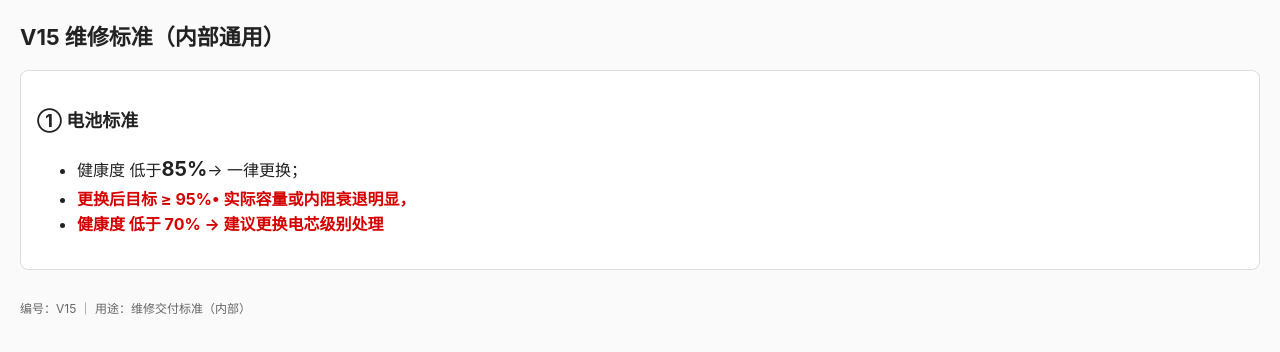
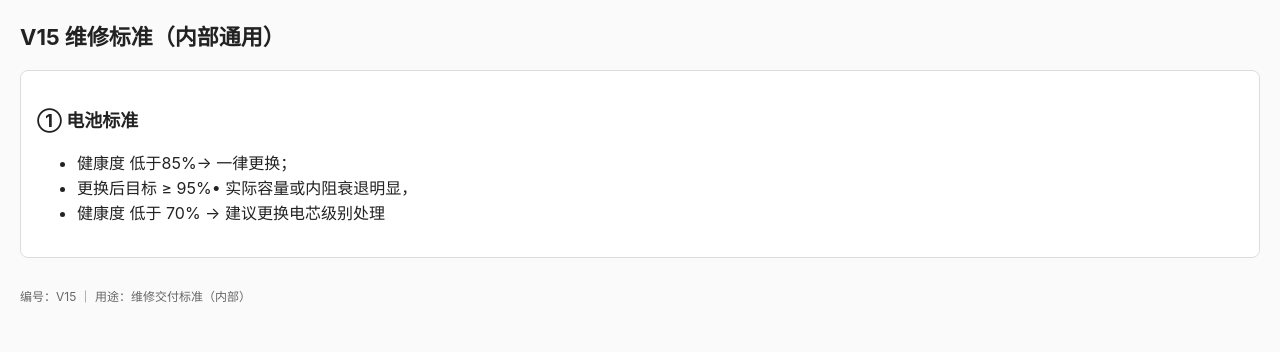
Before and after one commit to phstonex/iphone-panic-map, a plain HTML site: page v15.html in a window 1280 px wide. Drawn offline with Linux system fonts and the light colour scheme.

Commit message:
更新 V15 维修标准

```diff
--- a/v15.html
+++ b/v15.html
@@ -3,7 +3,7 @@
 <head>
 <meta charset="utf-8">
 <meta name="viewport" content="width=device-width, initial-scale=1">
-<title>V15 维修标准（摘要版）</title>
+<title>V15 维修标准</title>
 <style>
 body{font-family:-apple-system,BlinkMacSystemFont,'Segoe UI',Roboto,Helvetica,Arial,'PingFang SC','Microsoft YaHei',sans-serif;
 margin:0;padding:20px;line-height:1.55;background:#fafafa;color:#222;}
@@ -19,9 +19,9 @@ strong{color:#d60000;}
 <div class="card">
 <h2>① 电池标准</h2>
 <ul>
-  <li>健康度 低于<span style="font-size:20px;font-weight:bold;line-height:1.8;">85%</span>→ 一律更换；</li>
-  <li><strong>更换后目标 <strong>≥ 95%</strong>• 实际容量或内阻衰退明显，</strong></li>
-  <li><strong>健康度 <strong>低于 70%</strong> → 建议更换电芯级别处理</strong></li>
+  <li>健康度 低于85%→ 一律更换；</li>
+  <li>更换后目标 ≥ 95%• 实际容量或内阻衰退明显，</li>
+  <li>健康度 低于 70% → 建议更换电芯级别处理</li>
 </ul>
 </div>
 
```
